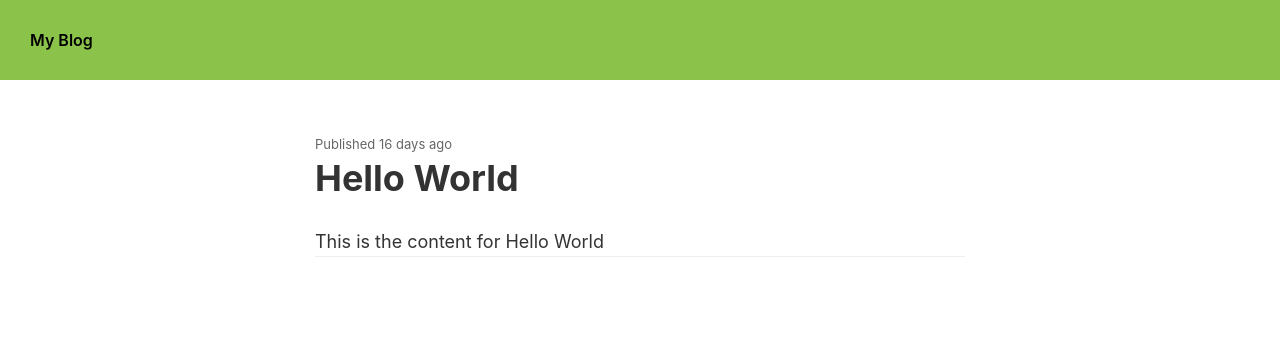
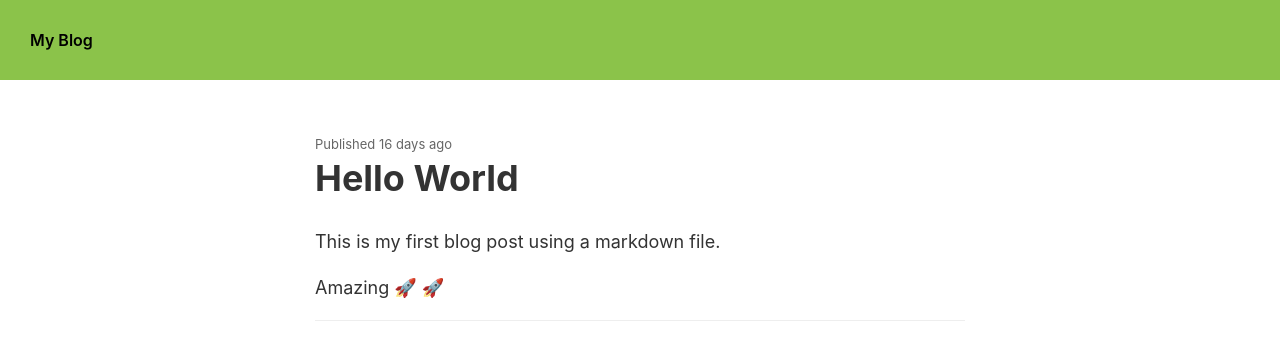
Before and after one commit to arunoda/fallback-false-nextjs-demo, a Next.js app: page /post/2020-July-01-Hello-World in a window 1280 px wide. Shown: the top 360 px of the page. Built offline with nearby package versions, Linux system fonts and the light colour scheme.

Commit message:
Render markdown content.

```diff
--- a/package.json
+++ b/package.json
@@ -18,6 +18,7 @@
   },
   "homepage": "https://github.com/arunoda/bulletproof-next-app#readme",
   "dependencies": {
+    "markdown-to-jsx": "^6.11.4",
     "ms": "^2.1.2",
     "next": "latest",
     "react": "^16.13.1",
--- a/pages/post/[slug].js
+++ b/pages/post/[slug].js
@@ -1,5 +1,7 @@
 import Theme from '../../components/Theme'
 import ms from 'ms'
+import { promises as fsPromises } from 'fs'
+import Markdown from 'markdown-to-jsx'
 
 export default function Post ({ post }) {
   return (
@@ -8,7 +10,7 @@ export default function Post ({ post }) {
         <div className='time'>Published {ms(Date.now() - post.createdAt, { long: true })} ago</div>
         <h1>{post.title}</h1>
         <div className='content'>
-          {post.content}
+          <Markdown>{post.content}</Markdown>
         </div>
       </div>
     </Theme>
@@ -31,12 +33,14 @@ export async function getStaticProps ({ params }) {
   const createdAt = (new Date(`${year} ${month} ${day}`)).getTime()
   const title = rest.join(' ')
 
+  const content = await fsPromises.readFile(`data/${params.slug}.md`, 'utf8')
+
   return {
     props: {
       post: {
         slug: params.slug,
         title,
-        content: `This is the content for ${title}`,
+        content,
         createdAt
       }
     }
```
Also changed, not shown: 1 other file (tests, documents, lock files or other folders).
